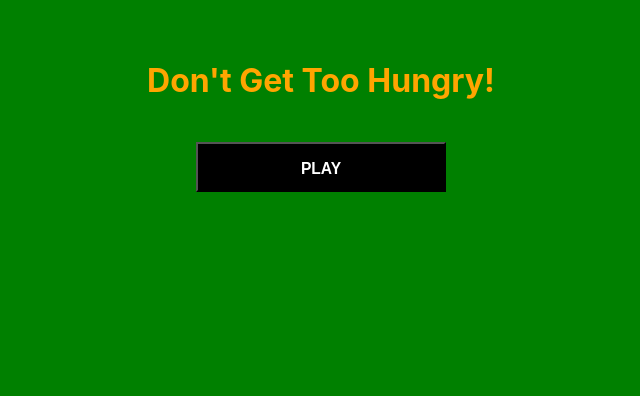
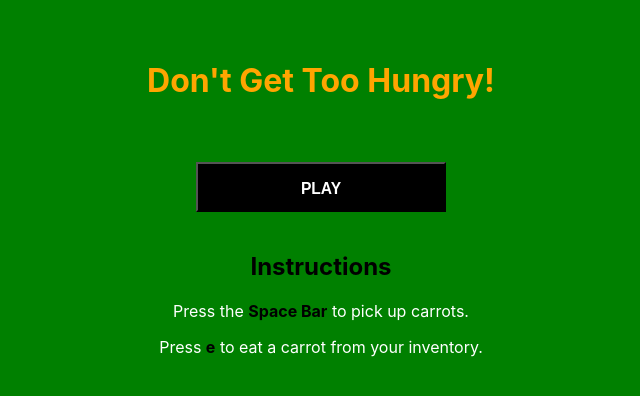
Before and after one commit to richard-flosi/too-hungry, a React (Create React App) app: page / in a window 1280 px wide. Shown: the top 396 px of the page, without its empty margins (319-959 px from the left). Built offline with nearby package versions, Linux system fonts and the light colour scheme.

Commit message:
Add instructions

```diff
--- a/src/components/gameboard/index.js
+++ b/src/components/gameboard/index.js
@@ -38,10 +38,6 @@ export default class extends React.Component {
       const maxY = this.gameBoard.clientHeight - 20;
       const midX = Math.round((maxX / 2) / moveBy) * moveBy;
       const midY = Math.round((maxY / 2) / moveBy) * moveBy;
-      console.log("maxX", maxX);
-      console.log("maxY", maxY);
-      console.log("midX", midX);
-      console.log("midY", midY);
       this.setState({
         initialized: true,
         gameOver: false,
@@ -280,12 +276,18 @@ export default class extends React.Component {
         <br />
         <h1>Don't Get Too Hungry!</h1>
         <br />
+        <br />
         <button
           style={{ width: 250, height: 50, backgroundColor: "black", color: "white", cursor: "pointer" }}
           onClick={this.play.bind(this)}
         >
           <h3>PLAY</h3>
         </button>
+        <br />
+        <br />
+        <h2 style={{ color: "black" }}>Instructions</h2>
+        <p style={{ color: "white" }}>Press the <b style={{ color: "black" }}>Space Bar</b> to pick up carrots.</p>
+        <p style={{ color: "white" }}>Press <b style={{ color: "black" }}>e</b> to eat a carrot from your inventory.</p>
       </div>
     );
   }
```
